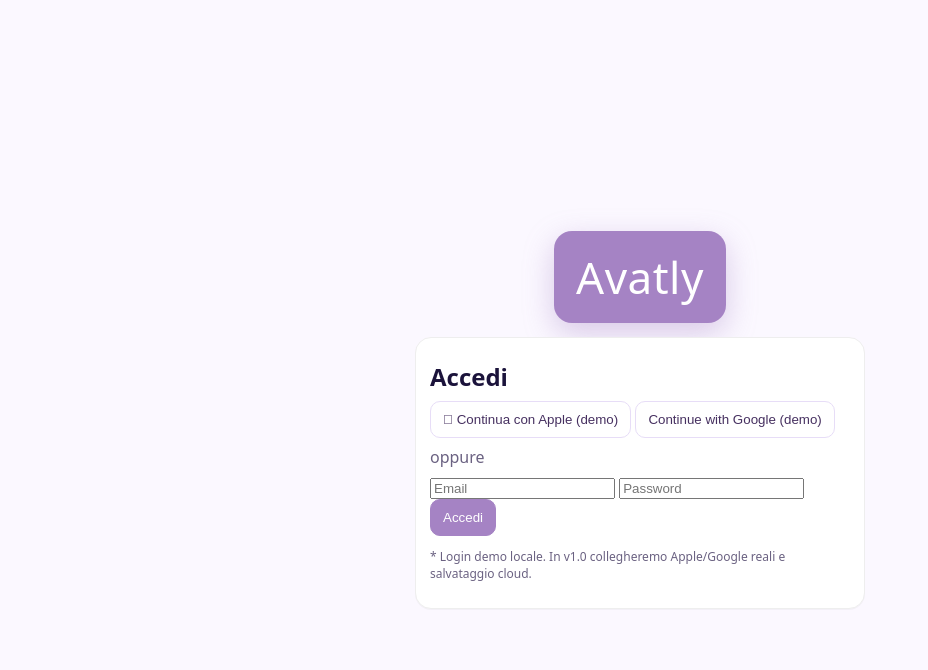
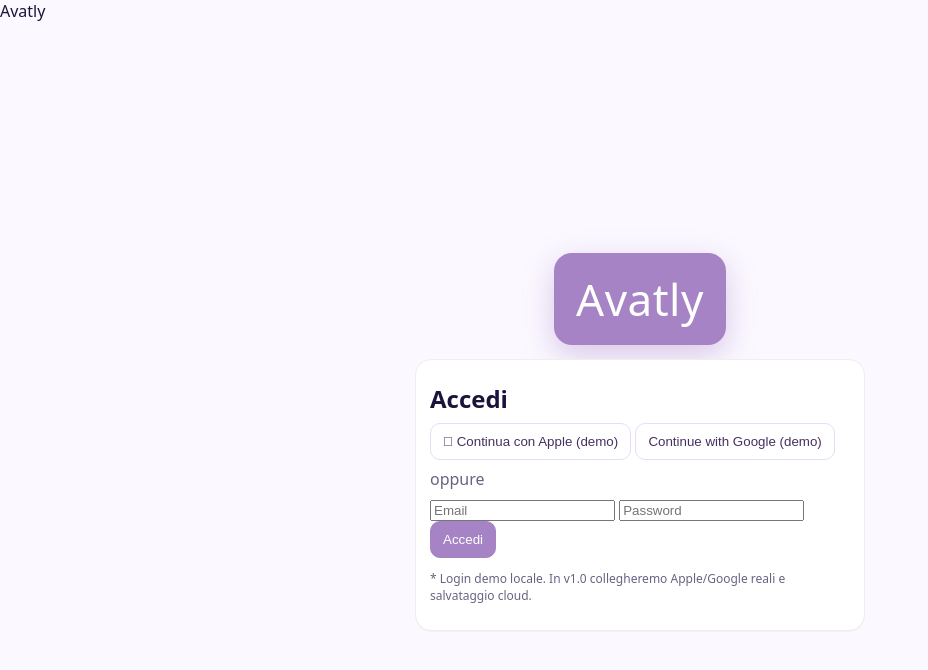
Before and after one commit to avatlyapp-prog/Avatlyapp, a plain HTML site: page index.html in a window 1280 px wide. Shown: the whole page, without its empty margins (0-928 px from the left). Drawn offline with Linux system fonts and the light colour scheme.

Commit message:
Update index.html

```diff
--- a/index.html
+++ b/index.html
@@ -10,6 +10,9 @@
 </head>
 <body>
   <!-- Splash / Login -->
+<div id="introSplash" class="intro-splash">
+  <div class="intro-logo">Avatly</div>
+</div>
   <section id="splash" class="center full">
     <div class="logo">Avatly</div>
     <div class="card login">
```
